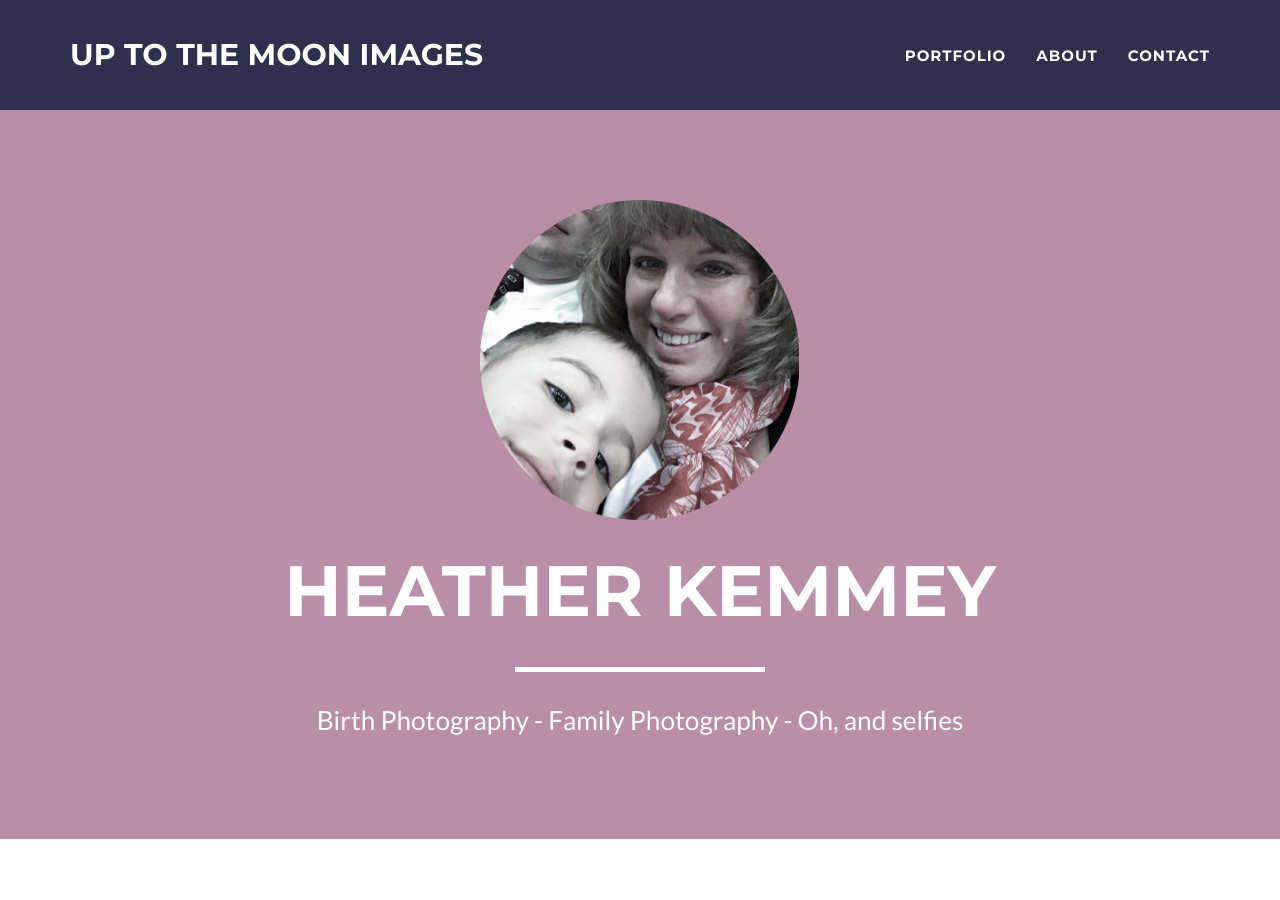
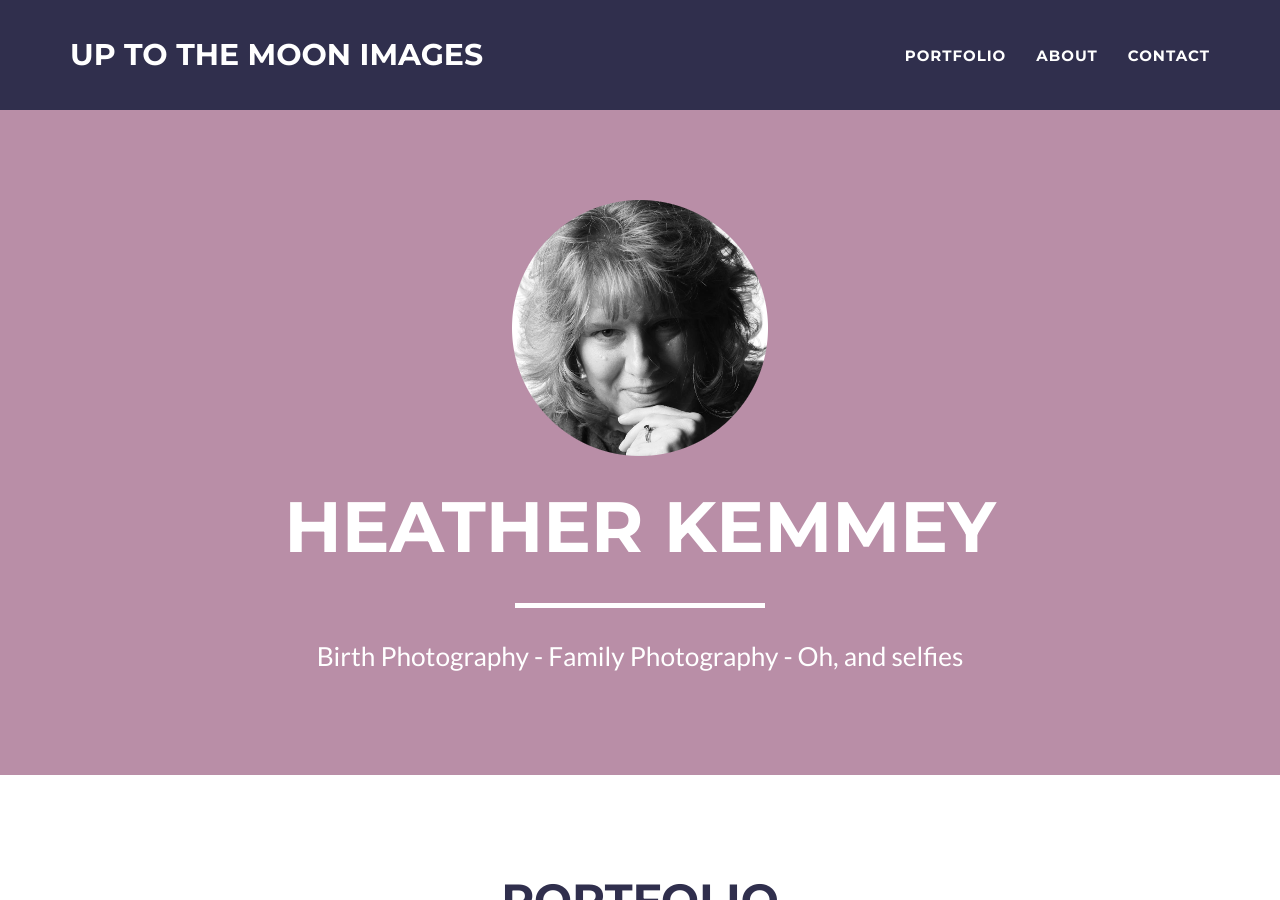
Before and after one commit to wkemmey/up_to_the_moon_images, a Jekyll site: the page built from index.html, in a window 1280 px wide and 900 px high. Built offline with Jekyll 4.4.1, drawn with Linux system fonts in a browser that asks for light colours.

Commit message:
adds more professional headshot

```diff
--- a/_includes/header.html
+++ b/_includes/header.html
@@ -3,7 +3,7 @@
         <div class="container">
             <div class="row">
                 <div class="col-lg-12">
-                    <img class="img-responsive" src="img/selfie_320.png" alt="">
+                    <img class="img-responsive" src="img/headshot_256.png" alt="">
                     <div class="intro-text">
                         <span class="name">Heather Kemmey</span>
                         <hr class="camera-light">
```
Also changed, not shown: img/headshot_256.png (added).
